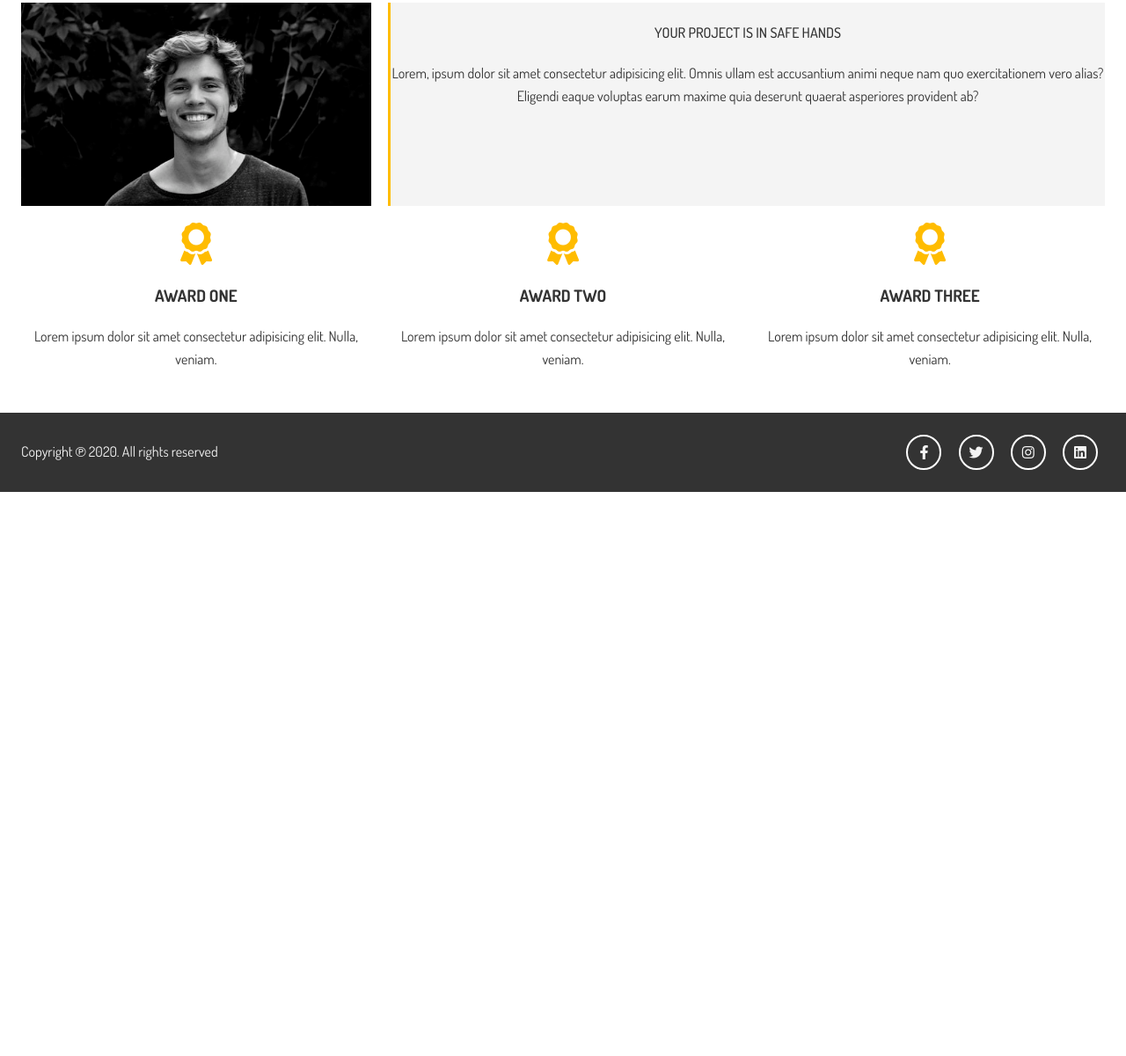
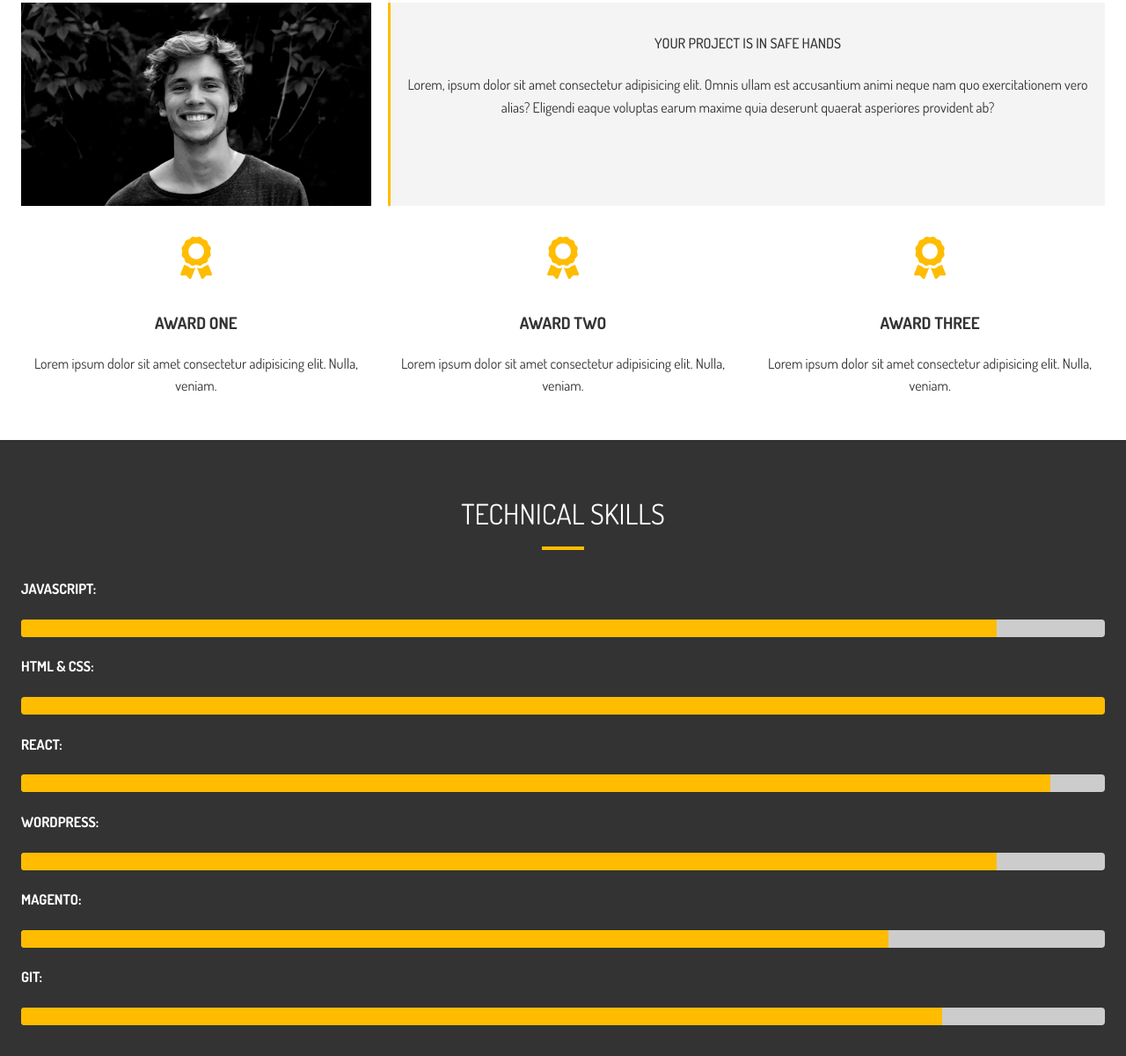
Before and after one commit to alexxuss1996/portfolio-jd-template, a website: page app/about.html in a window 1280 px wide. Shown: the part 310-1510 px from the top of the page at 88% size. Before the commit the page ends 869 px from the top, so only its background shows below. Drawn offline with nearby package versions, Linux system fonts and the light colour scheme.

Commit message:
Skill Section

```diff
--- a/app/about.html
+++ b/app/about.html
@@ -77,6 +77,36 @@
           </div>
         </div>
       </section>
+      <!-- Section B: Progress Bars -->
+      <section id="about-b" class="py-2 text-center bg-dark">
+        <div class="container">
+          <h2 class="section-title">Technical Skills</h2>
+          <h4>Javascript: </h4>
+          <div class="progress">
+            <div style="width:90%"></div>
+          </div>
+          <h4>HTML &amp; CSS: </h4>
+          <div class="progress">
+            <div style="width:100%"></div>
+          </div>
+          <h4>React: </h4>
+          <div class="progress">
+            <div style="width:95%"></div>
+          </div>
+          <h4>Wordpress: </h4>
+          <div class="progress">
+            <div style="width:90%"></div>
+          </div>
+          <h4>Magento: </h4>
+          <div class="progress">
+            <div style="width:80%"></div>
+          </div>
+          <h4>Git: </h4>
+          <div class="progress">
+            <div style="width:85%"></div>
+          </div>
+        </div>
+      </section>
     </main>
     <footer id="main-footer" class="py-1">
       <div class="footer-content container">
--- a/app/scss/main.scss
+++ b/app/scss/main.scss
@@ -249,6 +249,7 @@ img {
 			.bio {
 				border-left: 3px solid $main-color;
 				grid-area: bio;
+				padding: 0.8rem;
 
 				&-image {
 					grid-area: bioimage;
@@ -260,30 +261,41 @@ img {
 				}
 			}
 
-			.award {
-				&-1 {
-					grid-area: aw1;
+			.award-1 {
+				grid-area: aw1;
+			}
 
-					.fas {
-						color: $main-color;
-					}
-				}
+			.award-2 {
+				grid-area: aw2;
+			}
 
-				&-2 {
-					grid-area: aw2;
+			.award-3 {
+				grid-area: aw3;
+			}
 
-					.fas {
-						color: $main-color;
-					}
-				}
-
-				&-3 {
-					grid-area: aw3;
-
-					.fas {
-						color: $main-color;
-					}
-				}
+			.award-1 .fas,
+			.award-2 .fas,
+			.award-3 .fas {
+				color: $main-color;
+				margin: 1rem;
+			}
+		}
+	}
+	&-b {
+		text-transform: uppercase;
+		h4 {
+			text-align: left;
+		}
+		.progress {
+			overflow: hidden;
+			height: 20px;
+			border-radius: 4px;
+			background-color: $medium-color;
+			> * {
+				height: 100%;
+				color: #fff;
+				text-align: center;
+				background-color: $main-color;
 			}
 		}
 	}
```
Also changed, not shown: app/css/app.min.css.
